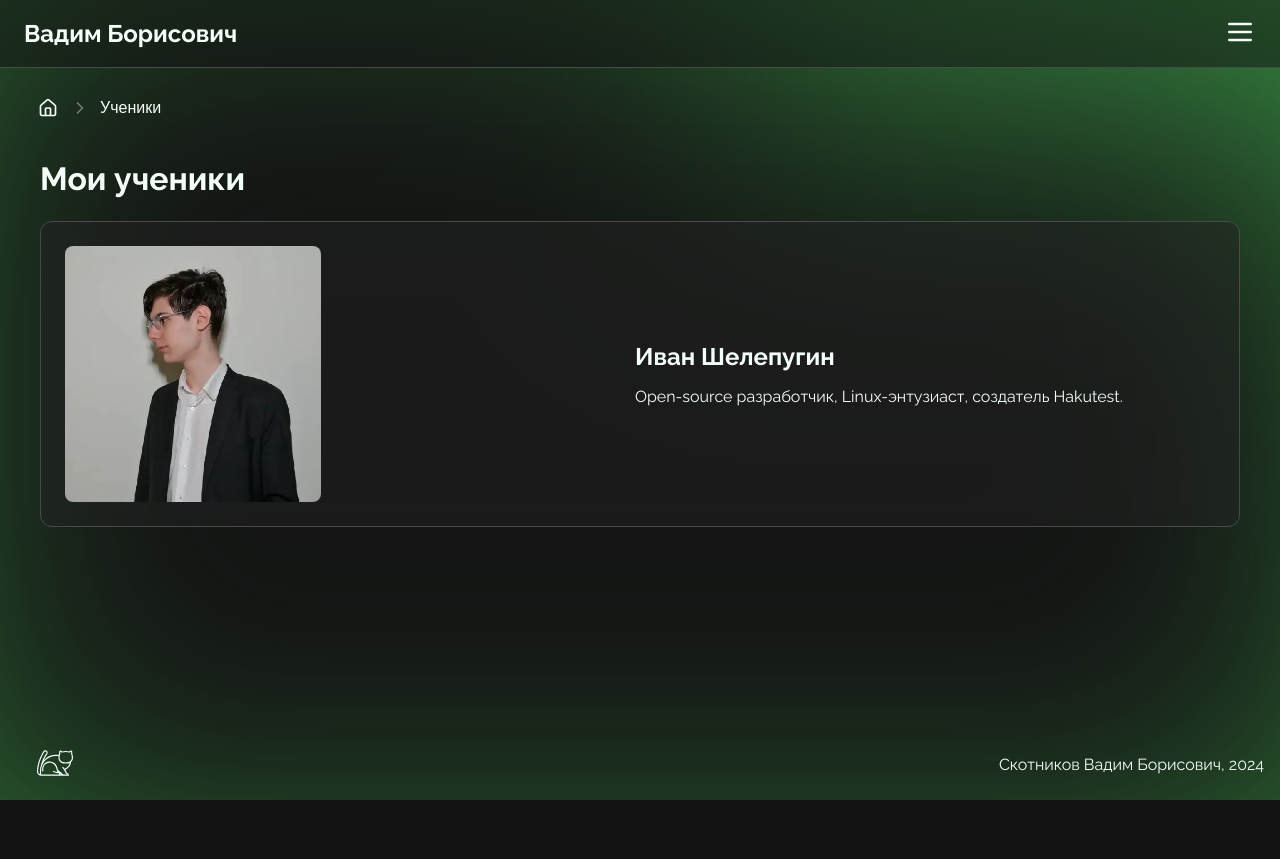
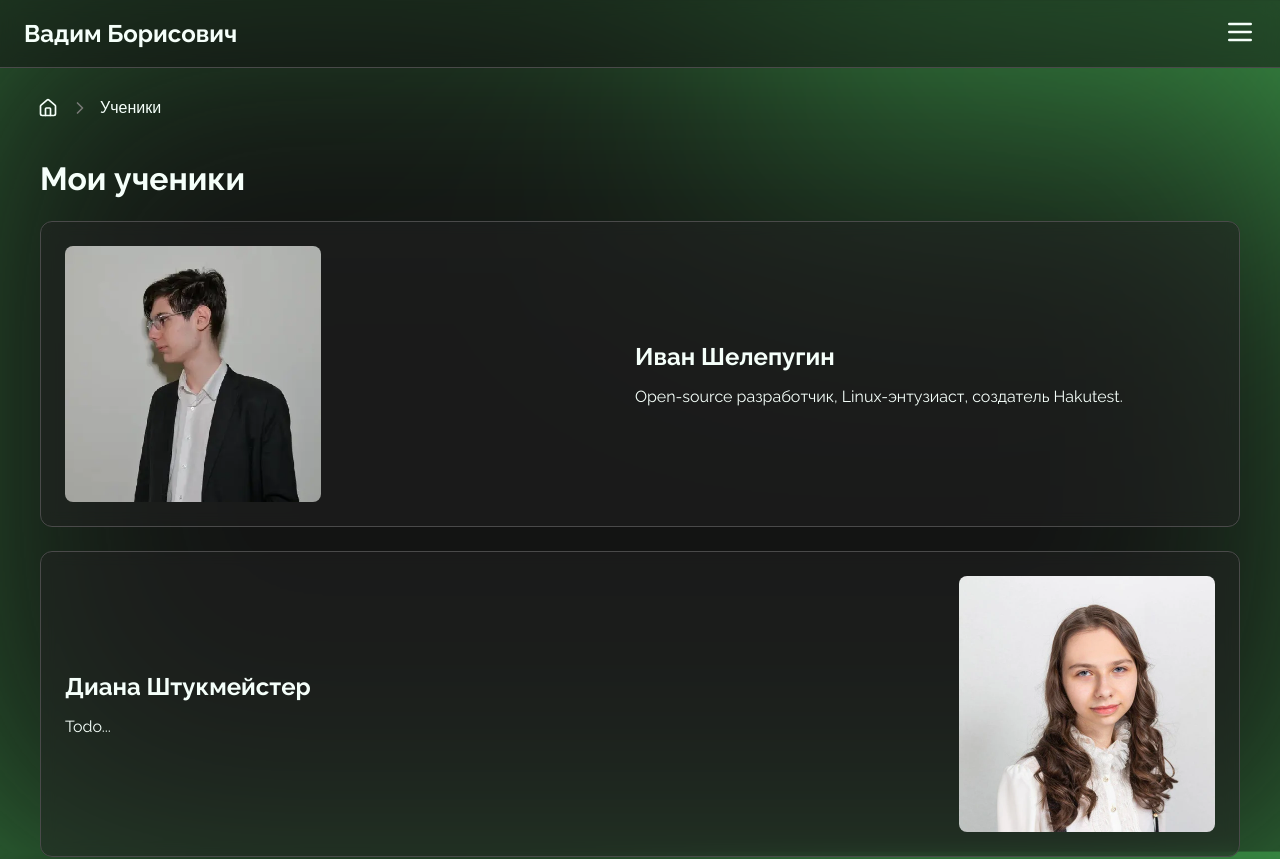
Before and after one commit to svbinf-ru/svbinf.ru, a Next.js app: page /students in a window 1280 px wide. Shown: the top 859 px of the page. Before the commit the page ends 800 px from the top, so only its background shows below. Built offline with nearby package versions, Linux system fonts and the light colour scheme.

Commit message:
feat(content): add more students

```diff
--- a/content/students/students.ts
+++ b/content/students/students.ts
@@ -1,4 +1,5 @@
 import shelepuginivan from '@/assets/students/shelepuginivan.webp'
+import shtukmeisterdiana from '@/assets/students/shtukmeisterdiana.webp'
 
 import { Student } from '@/content/utils'
 
@@ -10,4 +11,10 @@ export const students: Student[] = [
         url: 'https://github.com/shelepuginivan',
         picture: shelepuginivan,
     },
+    {
+        name: 'Диана Штукмейстер',
+        description: 'Todo...',
+        url: 'https://t.me/DianaFirai',
+        picture: shtukmeisterdiana,
+    },
 ]
```
Also changed, not shown: assets/students/shtukmeisterdiana.webp (added).
